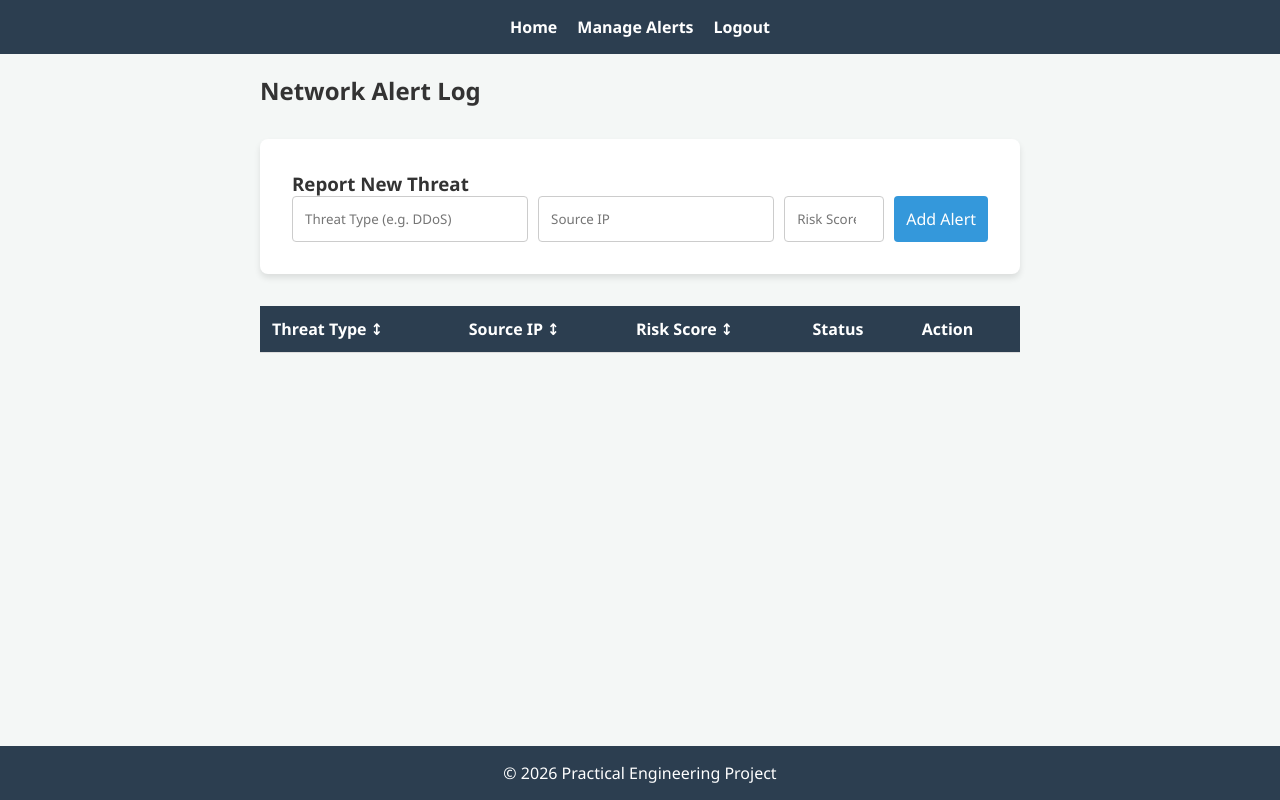
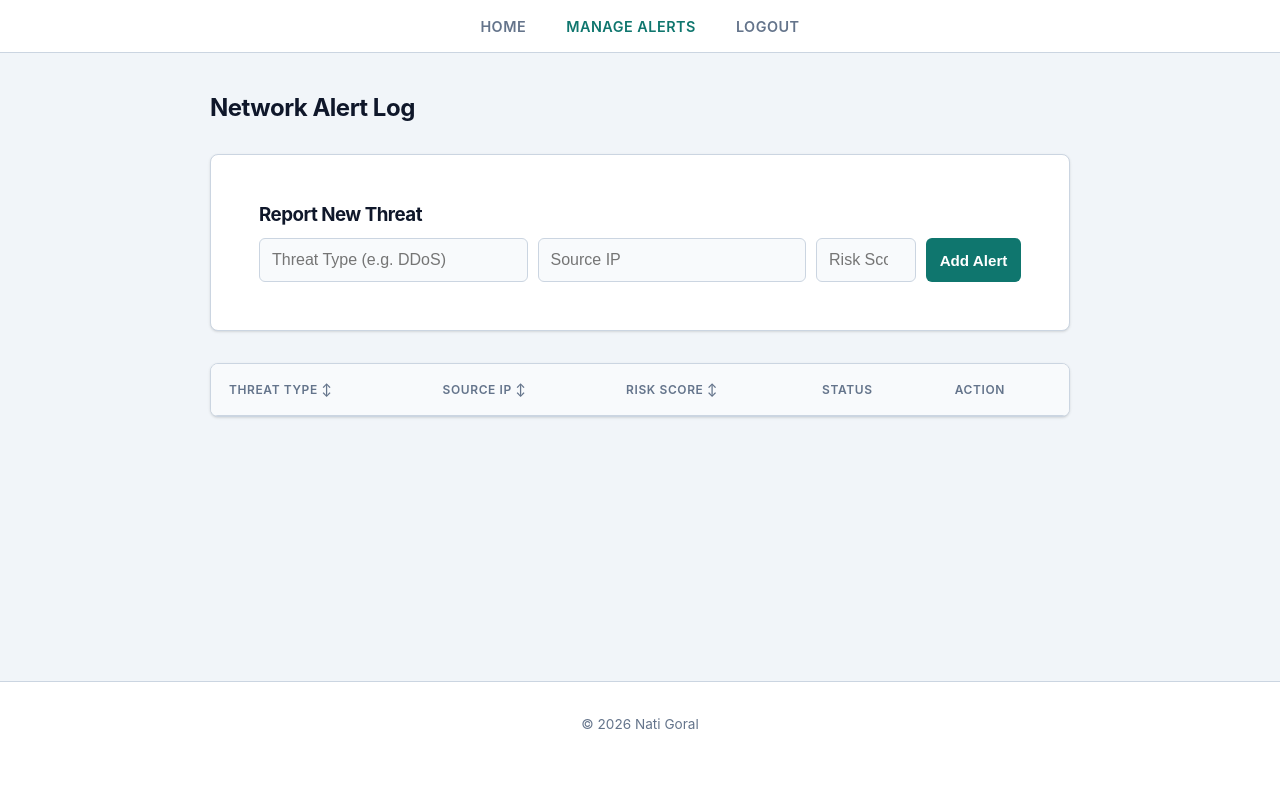
Before and after one commit to NatiG7/fake_node_server, a website: page frontend/manage.html in a window 1280 px wide. Drawn offline with Linux system fonts and the light colour scheme; no server answers.

Commit message:
fix: update footer copyright to reflect current year and author

```diff
--- a/frontend/css/style.css
+++ b/frontend/css/style.css
@@ -1,49 +1,224 @@
-/* Global Reset & Fonts */
-* { box-sizing: border-box; margin: 0; padding: 0; font-family: 'Segoe UI', Tahoma, Geneva, Verdana, sans-serif; }
+/* --- Modern Slate & Teal Theme --- */
+:root {
+    /* Palette: Cool Grays & Vibrant Teal */
+    --primary: #0f766e;       /* Teal 700 - Professional & Secure */
+    --primary-hover: #115e59; /* Teal 800 */
+    --bg-body: #f1f5f9;       /* Slate 100 - Very light cool gray */
+    --bg-card: #ffffff;
+    --text-main: #334155;     /* Slate 700 - Softer than black */
+    --text-bold: #0f172a;     /* Slate 900 - Deep dark for headings */
+    --text-muted: #64748b;    /* Slate 500 */
+    --border: #cbd5e1;        /* Slate 300 */
+    --shadow: 0 1px 3px 0 rgba(0, 0, 0, 0.1), 0 1px 2px -1px rgba(0, 0, 0, 0.1);
+}
 
-body { background-color: #f4f7f6; color: #333; display: flex; flex-direction: column; min-height: 100vh; }
+* { box-sizing: border-box; margin: 0; padding: 0; }
 
-/* Navigation (Header) - Required on Home & Manage pages */
-header { background-color: #2c3e50; padding: 1rem; color: white; }
-nav ul { list-style: none; display: flex; gap: 20px; justify-content: center; }
-nav a { color: white; text-decoration: none; font-weight: bold; }
-nav a:hover { text-decoration: underline; }
+body {
+    font-family: 'Inter', system-ui, -apple-system, sans-serif; /* Clean modern font */
+    background-color: var(--bg-body);
+    color: var(--text-main);
+    display: flex;
+    flex-direction: column;
+    min-height: 100vh;
+    -webkit-font-smoothing: antialiased; /* Makes font look sharper */
+}
 
-/* Main Container */
-main { flex: 1; padding: 20px; max-width: 800px; margin: 0 auto; width: 100%; }
+/* Header - Clean White with Border */
+header {
+    background-color: var(--bg-card);
+    border-bottom: 1px solid var(--border);
+    padding: 1rem 2rem;
+}
 
-/* Forms (Login & Data Entry) */
+nav ul {
+    list-style: none;
+    display: flex;
+    gap: 40px;
+    justify-content: center;
+    align-items: center;
+}
+
+nav a {
+    text-decoration: none;
+    color: var(--text-muted);
+    font-weight: 600;
+    font-size: 0.9rem;
+    text-transform: uppercase;
+    letter-spacing: 0.5px;
+    transition: color 0.2s;
+}
+
+nav a:hover, nav a.active {
+    color: var(--primary);
+}
+
+/* Main Layout */
+main {
+    flex: 1;
+    width: 100%;
+    max-width: 900px;
+    margin: 40px auto;
+    padding: 0 20px;
+}
+
+h1, h2, h3 {
+    color: var(--text-bold);
+    margin-bottom: 0.75rem;
+    font-weight: 700;
+    letter-spacing: -0.5px; /* Tighter tracking for modern look */
+}
+
+p { color: var(--text-muted); margin-bottom: 2rem; line-height: 1.6; }
+
+/* Cards */
 .form-card {
-    background: white; padding: 2rem; border-radius: 8px;
-    box-shadow: 0 4px 6px rgba(0,0,0,0.1); max-width: 400px; margin: 2rem auto;
+    background: var(--bg-card);
+    padding: 3rem;
+    border-radius: 8px; /* Slightly sharper corners */
+    box-shadow: var(--shadow);
+    max-width: 420px;
+    margin: 2rem auto;
+    border: 1px solid var(--border);
 }
-.form-group { margin-bottom: 1rem; }
-label { display: block; margin-bottom: 0.5rem; font-weight: bold; }
-input { width: 100%; padding: 0.75rem; border: 1px solid #ccc; border-radius: 4px; }
+
+.form-group { margin-bottom: 1.5rem; }
+
+label {
+    display: block;
+    margin-bottom: 0.5rem;
+    font-weight: 600;
+    font-size: 0.85rem;
+    color: var(--text-bold);
+}
+
+input {
+    width: 100%;
+    padding: 0.75rem;
+    background-color: #f8fafc; /* Very subtle input background */
+    border: 1px solid var(--border);
+    border-radius: 6px;
+    color: var(--text-bold);
+    font-size: 1rem;
+    transition: all 0.2s;
+}
+
+input:focus {
+    outline: none;
+    background-color: #fff;
+    border-color: var(--primary);
+    box-shadow: 0 0 0 3px rgba(15, 118, 110, 0.1); /* Teal Glow */
+}
+
+/* Buttons */
 button {
-    width: 100%; padding: 0.75rem; background-color: #3498db; color: white;
-    border: none; border-radius: 4px; cursor: pointer; font-size: 1rem;
+    width: 100%;
+    padding: 0.85rem;
+    background-color: var(--primary);
+    color: white;
+    border: none;
+    border-radius: 6px;
+    font-size: 0.95rem;
+    font-weight: 600;
+    cursor: pointer;
+    transition: background-color 0.2s, transform 0.1s;
 }
-button:hover { background-color: #2980b9; }
-button.delete-btn { background-color: #e74c3c; width: auto; padding: 0.5rem 1rem; }
 
-/* Error Messages (No Alerts allowed) */
-#msgBox { margin-top: 1rem; text-align: center; font-weight: bold; min-height: 1.5rem; }
+button:hover { background-color: var(--primary-hover); }
+button:active { transform: translateY(1px); }
 
-/* Data Table - Responsive */
-table { width: 100%; border-collapse: collapse; margin-top: 2rem; background: white; }
-th, td { padding: 12px; text-align: left; border-bottom: 1px solid #ddd; }
-th { background-color: #2c3e50; color: white; cursor: pointer; } /* Clickable headers for sorting */
-th:hover { background-color: #34495e; }
+button.delete-btn {
+    background-color: white;
+    border: 1px solid #ef4444;
+    color: #ef4444;
+    width: auto;
+    padding: 0.5rem 1rem;
+    font-size: 0.85rem;
+}
+button.delete-btn:hover { background-color: #fef2f2; }
 
-/* Footer - Required on all pages */
-footer { background-color: #2c3e50; color: white; text-align: center; padding: 1rem; margin-top: auto; }
+/* Links */
+a { color: var(--primary); text-decoration: none; font-weight: 500; }
+a:hover { text-decoration: underline; }
 
-/* Responsive Mobile Tweaks */
+/* Messages */
+#msgBox { margin-top: 1rem; text-align: center; font-size: 0.9rem; min-height: 20px; }
+
+/* Table */
+table {
+    width: 100%;
+    border-collapse: separate;
+    border-spacing: 0;
+    background: var(--bg-card);
+    border-radius: 8px;
+    box-shadow: var(--shadow);
+    overflow: hidden;
+    margin-top: 20px;
+    border: 1px solid var(--border);
+}
+
+th {
+    text-align: left;
+    padding: 18px;
+    background-color: #f8fafc;
+    color: var(--text-muted);
+    font-weight: 600;
+    font-size: 0.75rem;
+    text-transform: uppercase;
+    letter-spacing: 0.05em;
+    border-bottom: 1px solid var(--border);
+    cursor: pointer;
+}
+
+th:hover { color: var(--primary); }
+
+td {
+    padding: 18px;
+    border-bottom: 1px solid var(--border);
+    color: var(--text-main);
+    font-size: 0.95rem;
+}
+
+tr:last-child td { border-bottom: none; }
+tr:hover td { background-color: #f1f5f9; }
+
+/* Footer */
+footer {
+    text-align: center;
+    padding: 2rem;
+    color: var(--text-muted);
+    font-size: 0.85rem;
+    border-top: 1px solid var(--border);
+    background: var(--bg-card);
+}
+
+/* Mobile */
 @media (max-width: 600px) {
     table, thead, tbody, th, td, tr { display: block; }
     thead tr { position: absolute; top: -9999px; left: -9999px; }
-    tr { margin-bottom: 1rem; border: 1px solid #ccc; }
-    td { border: none; position: relative; padding-left: 50%; }
-    td:before { position: absolute; left: 10px; font-weight: bold; content: attr(data-label); }
+
+    tr {
+        margin-bottom: 1rem;
+        background: white;
+        border: 1px solid var(--border);
+        border-radius: 8px;
+        box-shadow: var(--shadow);
+    }
+
+    td {
+        border: none;
+        border-bottom: 1px solid var(--border);
+        position: relative;
+        padding-left: 50%;
+        text-align: right;
+    }
+
+    td:before {
+        position: absolute;
+        left: 15px;
+        font-weight: 600;
+        color: var(--text-muted);
+        content: attr(data-label);
+        text-align: left;
+    }
 }
--- a/frontend/manage.html
+++ b/frontend/manage.html
@@ -48,7 +48,7 @@
     </main>
 
     <footer>
-        <p>&copy; 2026 Practical Engineering Project</p>
+        <p>&copy; 2026 Nati Goral</p>
     </footer>
 
     <script src="./js/data.js"></script>
```
